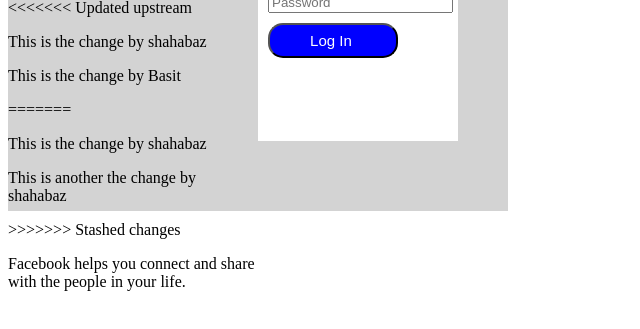
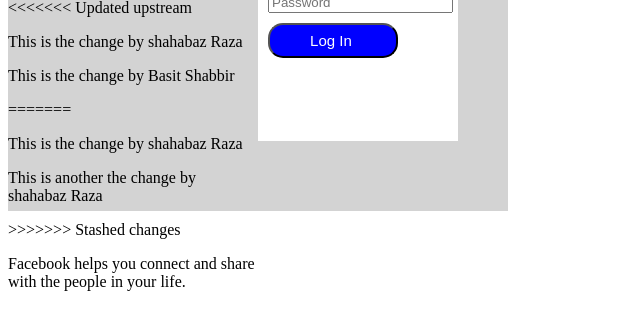
Before and after one commit to BasitShabbir239/facebook_logIn, a plain HTML site: page index.html in a window 1280 px wide. Shown: the part 147-476 px from the top of the page, without its empty margins (0-640 px from the left). Drawn offline with Linux system fonts and the light colour scheme.

```diff
--- a/index.html
+++ b/index.html
@@ -8,11 +8,11 @@
     <div style=" width: 250px; float: left; margin-top: 80px;">
         <P style ="color: blue; font-size: 50px; margin: 0px; padding: 0px;" ><b>Facebook </b></p>
 <<<<<<< Updated upstream
-        <p>This is the change by shahabaz</p>
-        <p>This is the change by Basit</p>
+        <p>This is the change by shahabaz Raza</p>
+        <p>This is the change by Basit Shabbir</p>
 =======
-		<p>This is the change by shahabaz</p>
-		<p>This is another the change by shahabaz</p>
+		<p>This is the change by shahabaz Raza</p>
+		<p>This is another the change by shahabaz Raza</p>
 
 >>>>>>> Stashed changes
             <p> Facebook helps you connect and share<br> with the people  in your life.</p>
```
